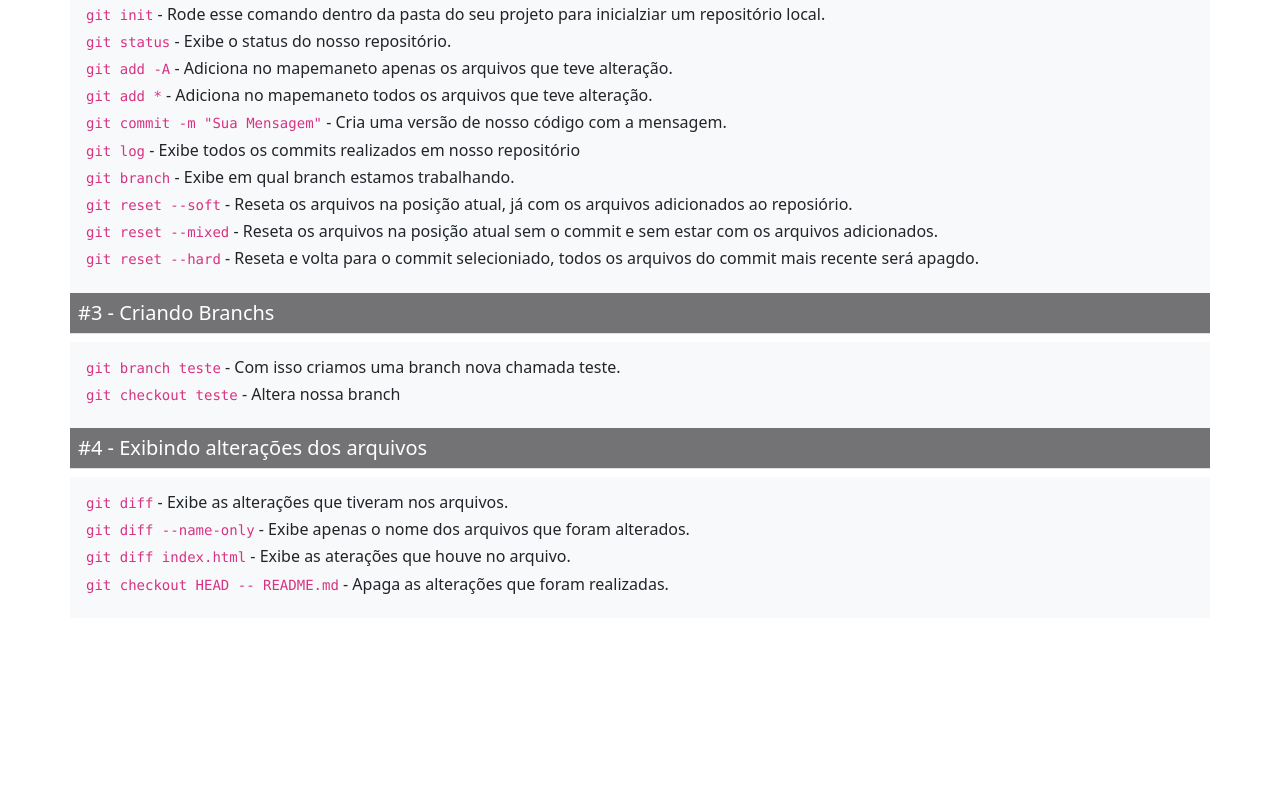
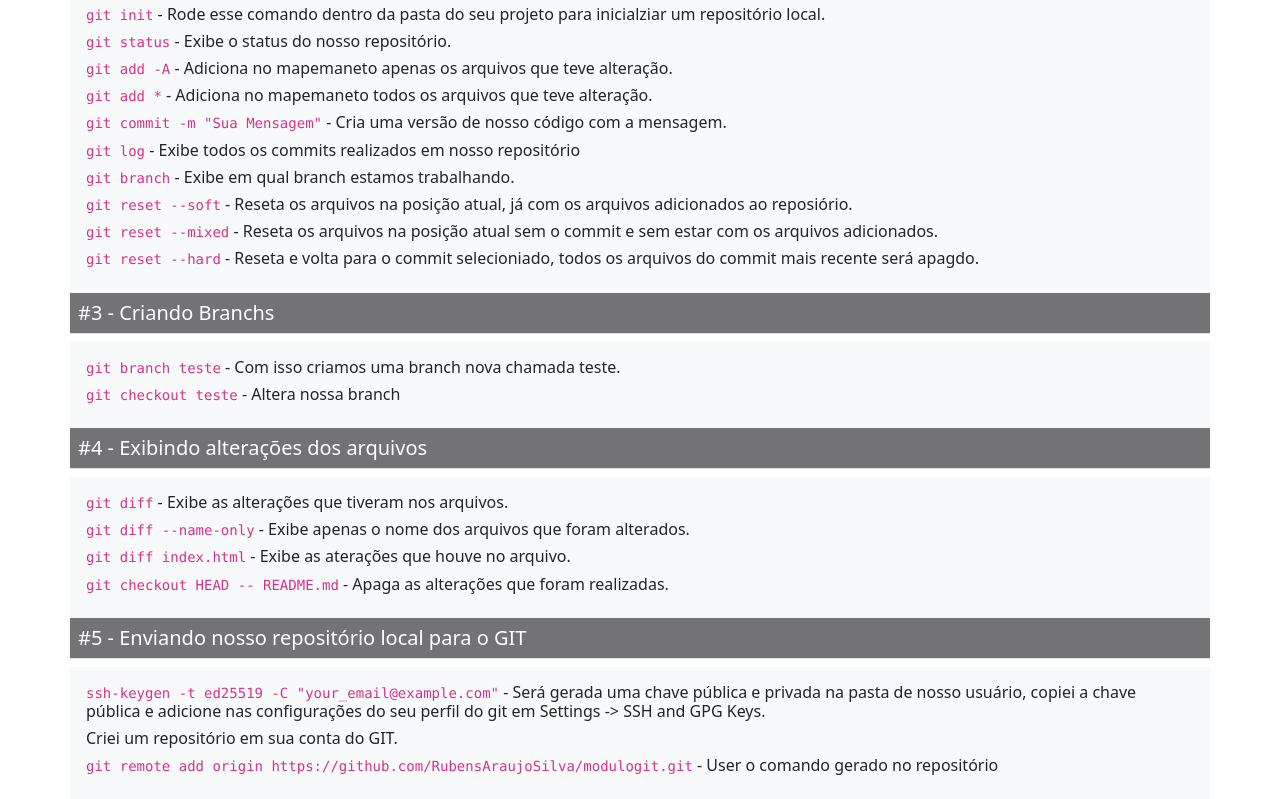
Before and after one commit to RubensAraujoSilva/modulogit, a plain HTML site: page index.html in a window 1280 px wide. Shown: the part 386-1185 px from the top of the page. Before the commit the page ends 1004 px from the top, so only its background shows below. Drawn offline with nearby package versions, Linux system fonts and the light colour scheme.

Commit message:
Enviando para o GIT

```diff
--- a/index.html
+++ b/index.html
@@ -61,6 +61,18 @@
             </div>
         </div>
 
+        <div class="row">
+            <h5 class="border-bottom p-2 title">#5 - Enviando nosso repositório local para o GIT</h5>
+            <div class="bg-light p-3">
+                <h6><code> ssh-keygen -t ed25519 -C "your_email@example.com"</code> - Será gerada uma chave pública e privada na pasta de nosso usuário, copiei a chave pública e adicione nas configurações do seu perfil do git em
+                    Settings -> SSH and GPG Keys.</h6>
+                <h6>Criei um repositório em sua conta do GIT.</h6>
+                <h6><code>git remote add origin https://github.com/RubensAraujoSilva/modulogit.git</code> - User o comando gerado no repositório</h6>
+
+            </div>
+        </div>
+
+
 
     </div>
 
```
